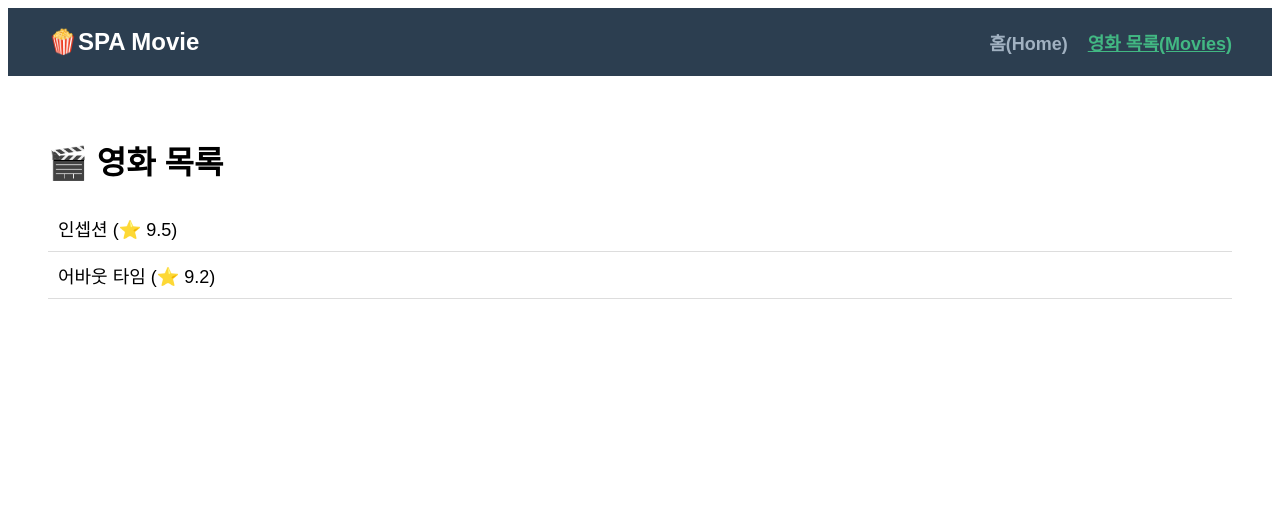
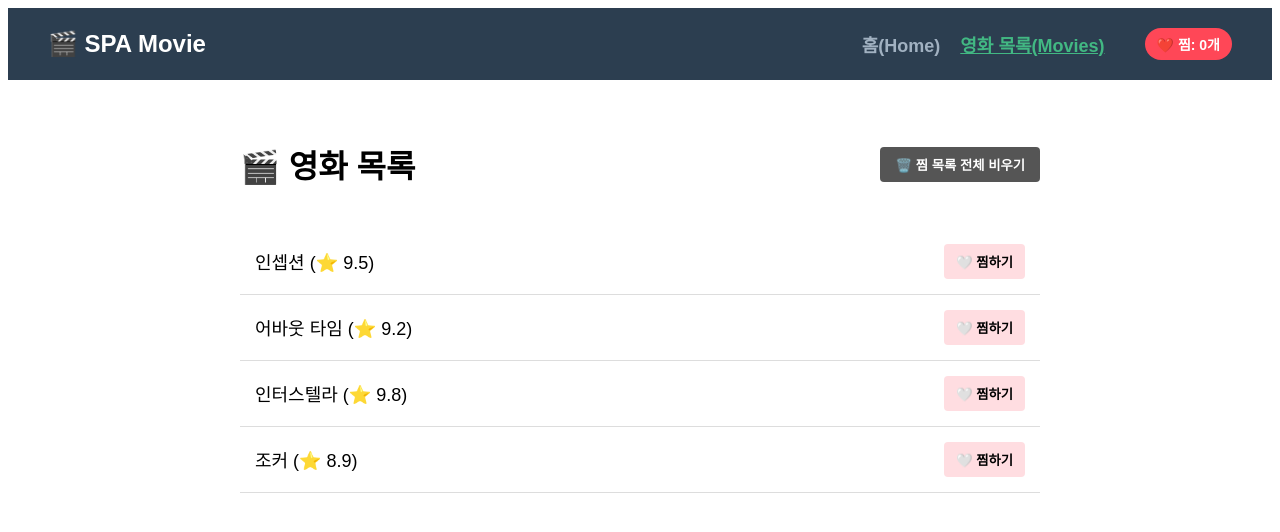
Before and after one commit to k1950035/final-spa-project, a Vue app: page /movies in a window 1280 px wide. Shown: the top 532 px of the page. Built offline with nearby package versions, Linux system fonts and the light colour scheme.

Commit message:
Week 10 : Pinia 및 로컬 스토리지 연동 완료

```diff
--- a/package.json
+++ b/package.json
@@ -9,6 +9,7 @@
     "preview": "vite preview"
   },
   "dependencies": {
+    "pinia": "^3.0.4",
     "vue": "^3.5.32",
     "vue-router": "^5.0.4"
   },
--- a/src/App.vue
+++ b/src/App.vue
@@ -1,15 +1,21 @@
 <script setup>
-import router from './router';
-
+import { useFavoritesStore } from './stores/favorites.js';
+const favoritesStore = useFavoritesStore();
 </script>
 
 <template>
   <div class="app-container">
     <header class="navbar">
-      <div class="logo">🍿SPA Movie</div>
+      <div class="logo">🎬 SPA Movie</div>
       <nav class="links">
         <router-link to="/">홈(Home)</router-link>
         <router-link to="/movies">영화 목록(Movies)</router-link>
+        <div class="favorite-stats">
+          <span class="badge count-badge">❤️ 찜: {{ favoritesStore.totalFavorites }}개</span>
+          <span v-if="favoritesStore.averageRating > 0" class="badge rating-badge">
+            ⭐ 평균 평점: {{ favoritesStore.averageRating }}
+          </span>
+        </div>
       </nav>
     </header>
     <router-view />
@@ -17,38 +23,15 @@
 </template>
 
 <style scoped>
-.app-container {
-  font-family: sans-serif;
-}
-
-.navbar {
-  display: flex;
-  justify-content: space-between;
-  align-items: center;
-  padding: 20px 40px;
-  background-color: #2c3e50;
-  color: white;
-}
-
-.logo {
-  font-size: 24px;
-  font-weight: bold;
-}
-
-.links {
-  display: flex;
-  gap: 20px;
-}
-
-.links a {
-  color: #a1b1c1;
-  text-decoration: none;
-  font-weight: bold;
-  font-size: 18px;
-}
-
-.links a.router-link-active {
-  color: #42b883;
-  text-decoration: underline;
-}
+.app-container { font-family: sans-serif; }
+.navbar { display: flex; justify-content: space-between; align-items: center;
+  padding: 20px 40px; background-color: #2c3e50; color: white; }
+.logo { font-size: 24px; font-weight: bold; }
+.links { display: flex; gap: 20px; align-items: center; }
+.links a { color: #a1b1c1; text-decoration: none; font-weight: bold; font-size: 18px; }
+.links a.router-link-active { color: #42b883; text-decoration: underline; }
+.favorite-stats { display: flex; gap: 10px; margin-left: 20px; }
+.badge { padding: 6px 12px; border-radius: 20px; font-weight: bold; font-size: 14px; }
+.count-badge { background-color: #ff4757; color: white; }
+.rating-badge { background-color: #f1c40f; color: #333; }
 </style>
--- /dev/null
+++ b/src/stores/favorites.js
@@ -0,0 +1,41 @@
+import { defineStore } from 'pinia';
+import { ref, computed, watch } from 'vue';
+
+export const useFavoritesStore = defineStore('favorites', () => {
+    // 1. State(상태) : 브라우저 스토리지에 저장된 데이터가 있으면 파싱해서 가져온다
+    const savedFavorites = JSON.parse(localStorage.getItem('favorite_movies')) || [];
+    const favoriteMovies = ref(savedFavorites);
+
+    // 2. Getters (게터) : 데이터를 계산해서 보여주는 안내원들
+    // 2-1. 찜한 영화의 총 개수
+    const totalFavorites = computed(() => favoriteMovies.value.length);
+
+    // 2-2. [심화] 찜한 영화들의 평균 평점 계산(reduce 활용)
+    const averageRating = computed(() => {
+        if (favoriteMovies.value.length === 0) return 0;
+        const sum = favoriteMovies.value.reduce((acc, movie) => acc + movie.rating, 0);
+        return (sum / favoriteMovies.value.length).toFixed(1); // 소수점 1자리까지
+    });
+
+    // 3. Actions(액션) : 금고의 데이터를 수정할 수 있는 유일한 함수들
+    const toggleFavorite = (movie) => {
+        const index = favoriteMovies.value.findIndex(m => m.id === movie.id);
+        if (index === -1) {
+            favoriteMovies.value.push(movie); // 목록에 없으면 새롭게 추가
+        } else {
+            favoriteMovies.value.splice(index, 1); // 이미 목록에 있으면 제거 (찜취소)
+        }
+    };
+
+    const clearAllFavorites = () => {
+        favoriteMovies.value = [];
+    };
+
+    // 4. [핵심 실무] Watch를 이용한 영구 저장 로직
+    // favoriteMovies 배열에 변화가 생길 때마다 브라우저 로컬 스토리지에 덮어쓴다
+    watch(favoriteMovies, (newVal) => {
+        localStorage.setItem('favorite_movies', JSON.stringify(newVal));
+    }, { deep: true }); // 배열 내부의 객체 변화까지 깊게 감지하기 위한 필수 옵션
+
+    return { favoriteMovies, totalFavorites, averageRating, toggleFavorite, clearAllFavorites };
+});
--- a/src/views/HomeView.vue
+++ b/src/views/HomeView.vue
@@ -3,7 +3,7 @@
 
 <template>
   <main class="page">
-    <h1>🏠 우리만의 영화 리뷰 사이트</h1>
+    <h1>🎬 우리만의 영화 리뷰 사이트</h1>
     <p>최종 프로젝트의 메인 페이지입니다. 환영합니다!</p>
   </main>
 </template>
--- a/src/views/MoviesView.vue
+++ b/src/views/MoviesView.vue
@@ -1,25 +1,48 @@
 <script setup>
 import {ref} from 'vue';
+import {useFavoritesStore} from '../stores/favorites';
+
+
+const favoritesStore = useFavoritesStore();
 
 const movies = ref([
     {id : 1, title :"인셉션", rating:9.5},
     {id : 2, title :"어바웃 타임", rating:9.2},
+    {id : 3, title :"인터스텔라", rating:9.8},
+    {id : 4, title :"조커", rating:8.9},
 ])
 </script>
 
 <template>
     <main class="page">
-        <h1>🎬 영화 목록</h1>
+        <div class="header-area">
+            <h1>🎬 영화 목록</h1>
+            <button @click="favoritesStore.clearAllFavorites" class="clear-btn">
+                🗑️ 찜 목록 전체 비우기
+            </button>
+        </div>
         <ul>
-        <li v-for="movie in movies" :key="movie.id">
-            {{ movie.title }} (⭐ {{ movie.rating }})
+        <li v-for="movie in movies" :key="movie.id" class="movie-item">
+            <span class="movie-info">{{ movie.title }} (⭐ {{ movie.rating }})</span>
+            <button @click="favoritesStore.toggleFavorite(movie)" class="fav-btn">
+                {{ favoritesStore.favoriteMovies.some(m => m.id === movie.id) ? '❤️ 찜 취소' : '🤍 찜하기' }}
+            </button>
         </li>
         </ul>
     </main>
 </template>
 
 <style scoped>
-.page {padding :40px}
-ul {list-style: none; padding: 0;}
-li {padding: 10px; border-bottom : 1px solid #ddd; font-size: 18px;}
+.page { padding: 40px; max-width: 800px; margin: 0 auto; }
+.header-area { display: flex; justify-content: space-between; align-items: center;
+  margin-bottom: 20px; }
+ul { list-style: none; padding: 0; }
+.movie-item { display: flex; justify-content: space-between; align-items: center;
+  padding: 15px; border-bottom: 1px solid #ddd; font-size: 18px; }
+.fav-btn { padding: 8px 12px; border: none; border-radius: 4px; cursor: pointer;
+  background-color: #ffdde1; font-weight: bold; transition: 0.2s; }
+.fav-btn:hover { background-color: #ffc0cb; }
+.clear-btn { padding: 8px 15px; border: none; border-radius: 4px; background-color: #555;
+  color: white; cursor: pointer; font-weight: bold; }
+.clear-btn:hover { background-color: #333; }
 </style>
```
Also changed, not shown: src/main.js (+6 -4 lines), 1 other file (tests, documents, lock files or other folders).
